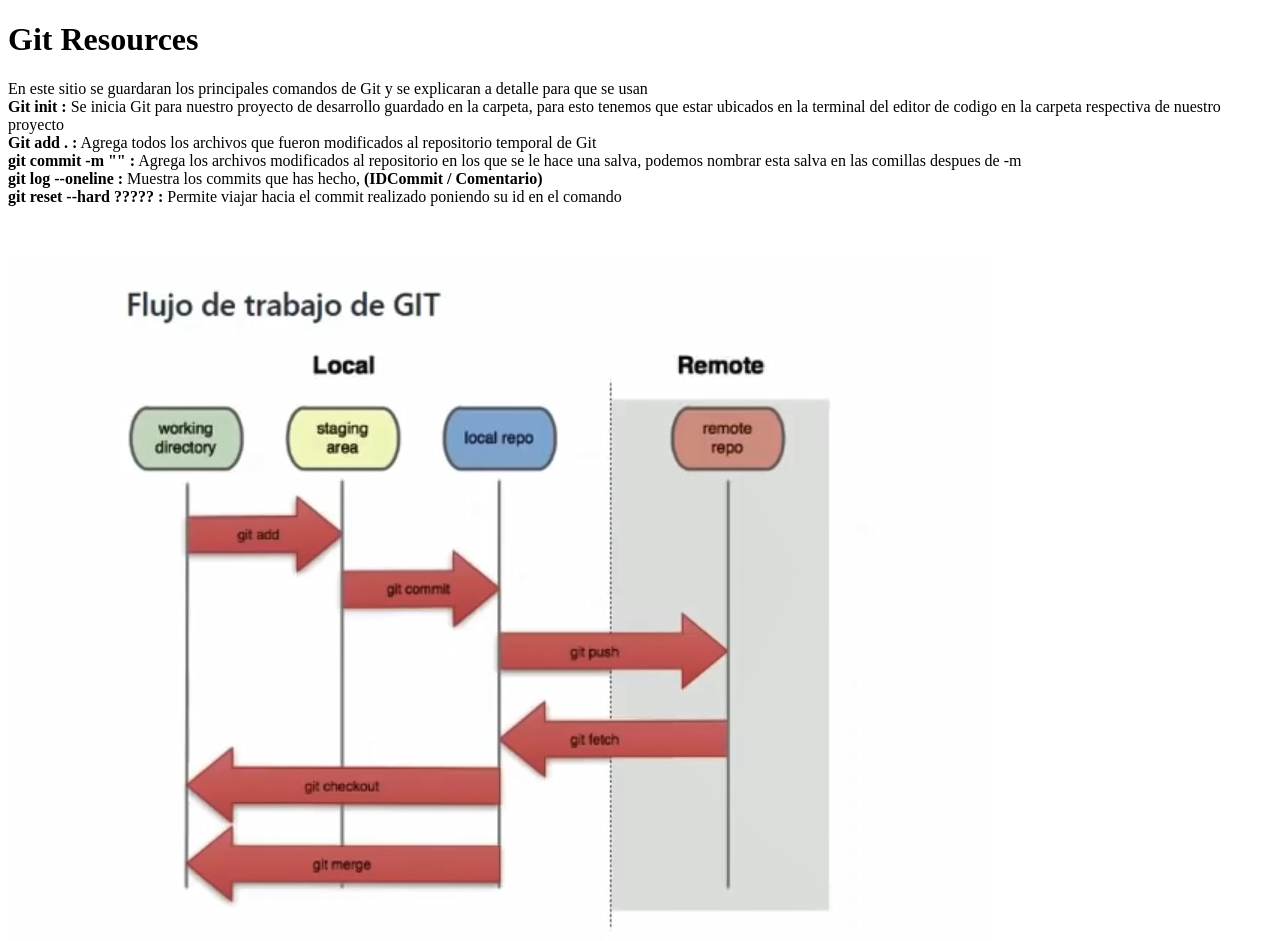
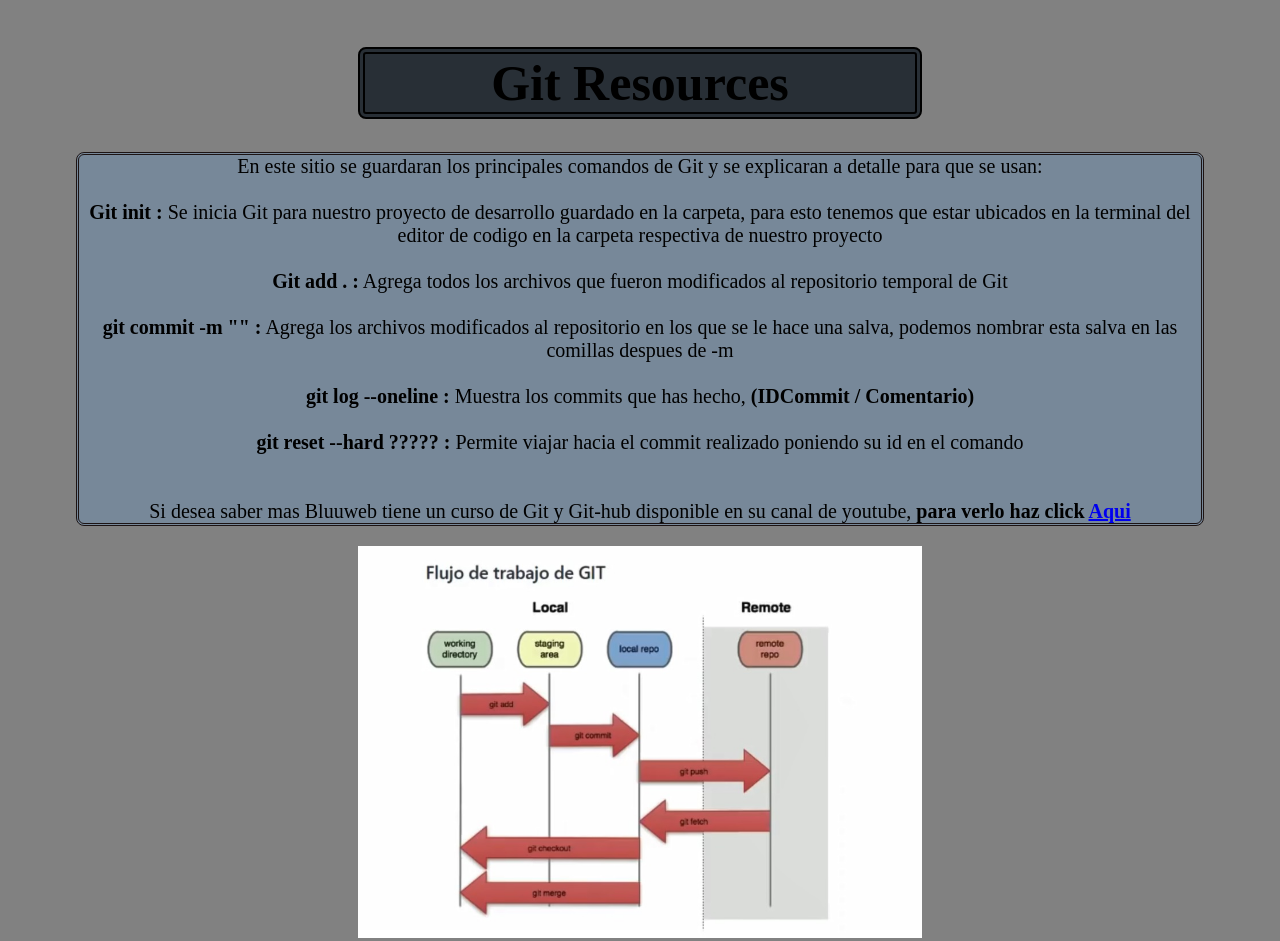
Before and after one commit to PizzaMGx/first-rep, a plain HTML site: page index.html in a window 1280 px wide. Shown: the top 941 px of the page. Drawn offline with Linux system fonts and the light colour scheme.

Commit message:
Agregamos estilos y un poco mas de info

```diff
--- a/Style/style.css
+++ b/Style/style.css
@@ -0,0 +1,29 @@
+body{
+    background-color: rgb(129, 129, 129);
+}
+.container{
+    text-align: center;
+    padding: 5px;
+    margin-left: 5%;
+    margin-right: 5%;
+}
+.titulo{
+    font-size: 50px;
+    background-color: rgb(40, 47, 54);
+    margin-left: 25%;
+    margin-right: 25%;
+    border: 7px solid black;
+    border-radius: 8px;
+    border-style: double;
+}
+.texto-principal{
+    font-size: 20px;
+    background-color: lightslategrey;
+    border: 3px solid rgb(29, 20, 20);
+    border-radius: 8px;
+    border-style: double;
+}
+.img-git{
+    width: 50%;
+    height: 50%;
+}
--- a/index.html
+++ b/index.html
@@ -10,14 +10,15 @@
     <div class="container">
         <h1 class="titulo">Git Resources</h1>
         <p class="texto-principal">
-         En este sitio se guardaran los principales comandos de Git y se explicaran a detalle para que se usan <br>
+         En este sitio se guardaran los principales comandos de Git y se explicaran a detalle para que se usan: <br><br>
          <b>Git init :</b> Se inicia Git para nuestro proyecto de desarrollo guardado en la carpeta, para esto tenemos que estar ubicados
-         en la terminal del editor de codigo en la carpeta respectiva de nuestro proyecto <br>
-         <b>Git add . :</b> Agrega todos los archivos que fueron modificados al repositorio temporal de Git <br>
+         en la terminal del editor de codigo en la carpeta respectiva de nuestro proyecto <br> <br>
+         <b>Git add . :</b> Agrega todos los archivos que fueron modificados al repositorio temporal de Git <br><br>
          <b>git commit -m "" :</b>  Agrega los archivos modificados al repositorio en los que se le hace una salva, podemos nombrar esta
-         salva en las comillas despues de -m <br>
-         <b>git log --oneline :</b> Muestra los commits que has hecho, <b>(IDCommit / Comentario)</b> <br>
+         salva en las comillas despues de -m <br><br>
+         <b>git log --oneline :</b> Muestra los commits que has hecho, <b>(IDCommit / Comentario)</b> <br><br>
          <b>git reset --hard ????? :</b> Permite viajar hacia el commit realizado poniendo su id en el comando <br><br><br>
+         Si desea saber mas Bluuweb tiene un curso de Git y Git-hub disponible en su canal de youtube, <b>para verlo haz click <a href="https://youtube.com">Aqui</a></b>
         </p>
         <img src="Assets/Sin título.png" class="img-git" >
         <br><br>
```
